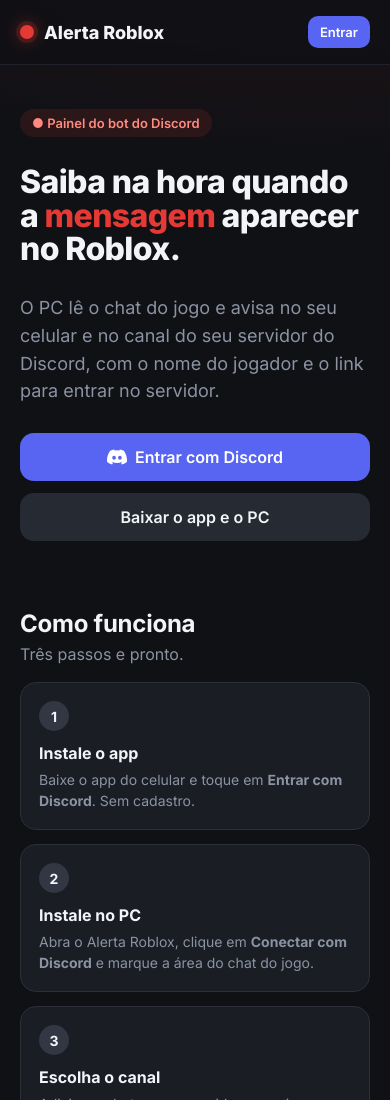
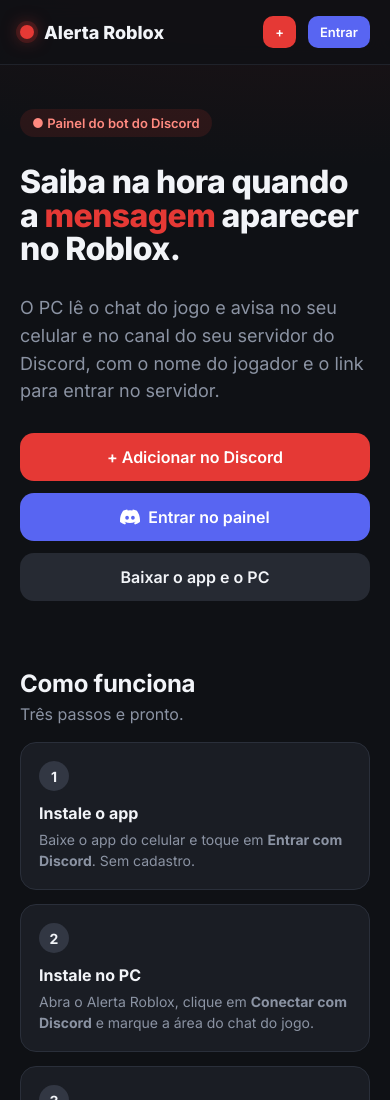
Before and after one commit to OctavioKonzen/Alerta, a plain HTML site: page site/index.html in a window 390 px wide. Shown: the top 1100 px of the page. Drawn offline with Linux system fonts and the light colour scheme; no server answers.

Commit message:
Site: botao Adicionar no Discord na pagina inicial e no topo
Co-Authored-By: Claude Opus 5.5 <noreply@anthropic.com>
Claude-Session: https://claude.ai/code/session_01EDnQpHLjTEk31nr21ap3WS

```diff
--- a/site/index.html
+++ b/site/index.html
@@ -124,7 +124,7 @@
 
   @media (max-width: 560px) {
     .hero { padding-top: 44px; }
-    .usuario .nome-usuario { display: none; }
+    .usuario .nome-usuario, .some-celular { display: none; }
     .acoes .btn { flex: 1; }
   }
 </style>
@@ -140,6 +140,7 @@
       <span class="nome-usuario" id="nomeUsuario"></span>
       <button class="btn peq" id="btnSair">Sair</button>
     </div>
+    <a class="btn pri peq convite" id="btnAdicionarTopo" target="_blank" rel="noopener" aria-label="Adicionar no Discord" title="Adicionar no Discord">+ <span class="some-celular">Adicionar no Discord</span></a>
     <button class="btn discord peq" id="btnEntrarTopo">Entrar</button>
   </div>
 </nav>
@@ -153,9 +154,10 @@
       <p class="sub">O PC lê o chat do jogo e avisa no seu celular e no canal do seu servidor do Discord,
         com o nome do jogador e o link para entrar no servidor.</p>
       <div class="acoes">
+        <a class="btn pri grande convite" target="_blank" rel="noopener">+ Adicionar no Discord</a>
         <button class="btn discord grande" id="btnEntrar">
           <svg viewBox="0 0 24 24" fill="currentColor" aria-hidden="true"><path d="M20.3 4.4A19.8 19.8 0 0 0 15.4 3l-.6 1.2a18.3 18.3 0 0 0-5.5 0L8.6 3a19.7 19.7 0 0 0-4.9 1.5C.6 9.1-.3 13.6.1 18a19.9 19.9 0 0 0 6 3l1.3-2a12.9 12.9 0 0 1-2-1l.5-.4a14.2 14.2 0 0 0 12.2 0l.5.4c-.6.4-1.3.7-2 1l1.3 2a19.8 19.8 0 0 0 6-3c.5-5.1-.8-9.6-3.6-13.6ZM8.5 15.3c-1.2 0-2.2-1.1-2.2-2.4s1-2.4 2.2-2.4 2.2 1.1 2.2 2.4-1 2.4-2.2 2.4Zm7 0c-1.2 0-2.2-1.1-2.2-2.4s1-2.4 2.2-2.4 2.2 1.1 2.2 2.4-1 2.4-2.2 2.4Z"/></svg>
-          Entrar com Discord
+          Entrar no painel
         </button>
         <a class="btn grande" href="#baixar">Baixar o app e o PC</a>
       </div>
@@ -230,6 +232,8 @@
   const FUNCAO = "https://vtyxkowxnesclwtndbog.supabase.co/functions/v1/discord-bot";
   const CHAVE_PUBLICA = "sb_publishable_zvhYotnIF3LIm5FzzpkjZQ_GpNsp0Bz";
   const CHAVE_SESSAO = "alerta_sessao";
+  // Convite do bot: Ver canais + Enviar mensagens + Inserir links
+  const CONVITE = "https://discord.com/oauth2/authorize?client_id=1572977754025099395&scope=bot&permissions=19456";
   const $ = (id) => document.getElementById(id);
 
   function lerSessao() { try { return localStorage.getItem(CHAVE_SESSAO); } catch { return null; } }
@@ -315,7 +319,7 @@
       }
       $("nomeUsuario").textContent = r.nome || "";
       $("avatar").textContent = (r.nome || "?").slice(0, 1).toUpperCase();
-      $("btnConvite").href = r.convite;
+      $("btnConvite").href = r.convite || CONVITE;
       const servidores = r.servidores || [];
       if (!servidores.length) {
         lista.replaceChildren(el("div", { class: "cartao vazio", style: "grid-column: 1 / -1" },
@@ -427,6 +431,8 @@
   $("fundoModal").addEventListener("click", (e) => { if (e.target === $("fundoModal")) fecharModal(); });
   document.addEventListener("keydown", (e) => { if (e.key === "Escape") fecharModal(); });
 
+  for (const a of document.querySelectorAll(".convite")) a.href = CONVITE;
+  $("btnConvite").href = CONVITE;
   infoDownloads();
   if (lerSessao()) carregar(); else mostrarInicio();
 })();
```
